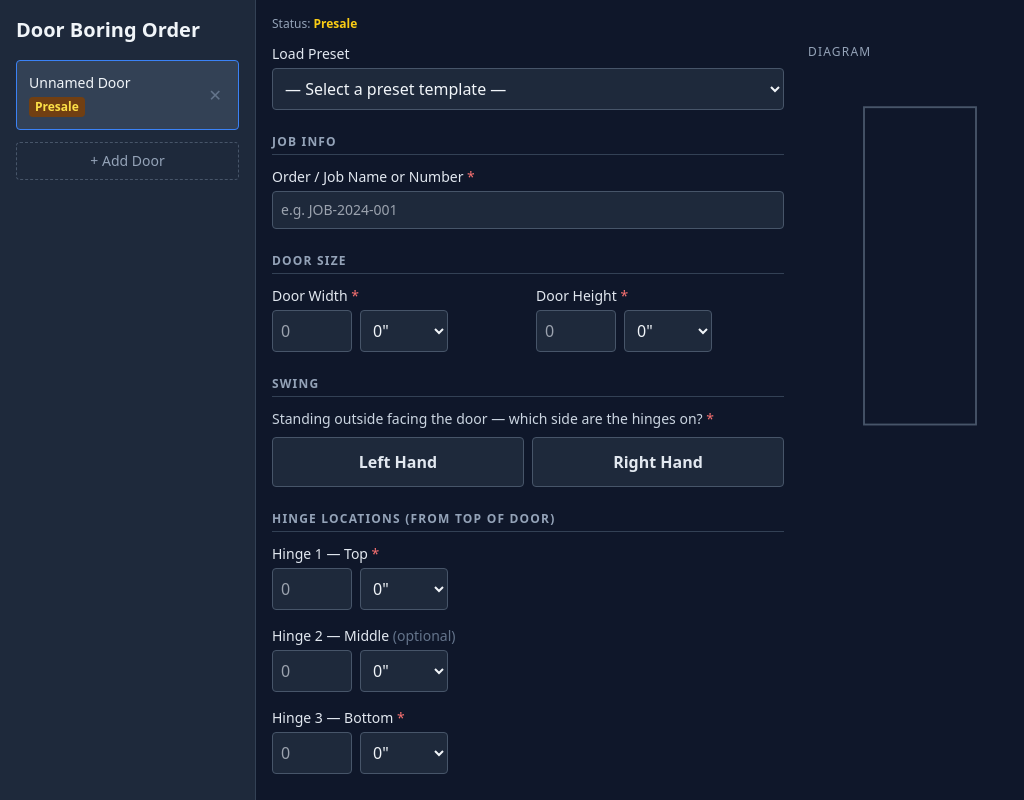
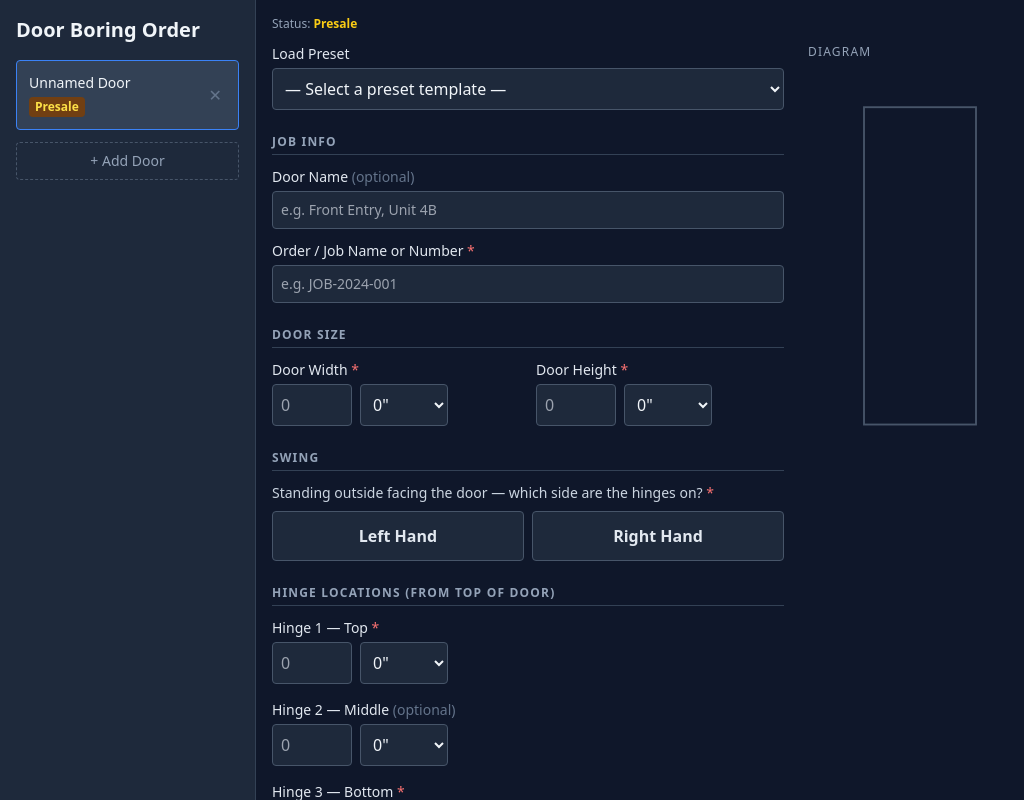
Before and after one commit to miklamx/door-fab-app, a React (Vite) app: page / in a window 1280 px wide. Shown: the top 800 px of the page, without its empty margins (0-1024 px from the left). Built offline with nearby package versions, Linux system fonts and the light colour scheme.

Commit message:
Add optional per-door "Door Name" field
Agent-Logs-Url: https://github.com/miklamx/door-fab-app/sessions/521eb2d1-8f65-4257-87e0-9d1663df1908

Co-authored-by: miklamx <22570030+miklamx@users.noreply.github.com>

```diff
--- a/src/components/DoorCard.jsx
+++ b/src/components/DoorCard.jsx
@@ -11,7 +11,7 @@ export default function DoorCard({ door, isActive, onSelect, onDelete }) {
       <div className="flex items-center justify-between gap-2">
         <div className="min-w-0">
           <div className="font-medium text-slate-100 text-sm truncate">
-            {door.jobName || "Unnamed Door"}
+            {door.name || door.jobName || "Unnamed Door"}
           </div>
           <span
             className={`inline-block text-xs font-semibold px-1.5 py-0.5 rounded mt-1 ${
--- a/src/components/DoorForm.jsx
+++ b/src/components/DoorForm.jsx
@@ -77,6 +77,17 @@ export default function DoorForm({ door, onChange, onSave, onApplyPreset }) {
 
       {/* ── Job Info ── */}
       <SectionHeader>Job Info</SectionHeader>
+      <label className="block text-slate-200 text-sm font-medium mb-3">
+        Door Name{" "}
+        <span className="text-slate-500 font-normal">(optional)</span>
+        <input
+          type="text"
+          value={door.name}
+          onChange={(e) => onChange("name", e.target.value)}
+          placeholder="e.g. Front Entry, Unit 4B"
+          className={inputClass("name")}
+        />
+      </label>
       <label className="block text-slate-200 text-sm font-medium">
         Order / Job Name or Number <span className="text-red-400">*</span>
         <input
--- a/src/components/PrintView.jsx
+++ b/src/components/PrintView.jsx
@@ -9,6 +9,7 @@ function PrintPage({ door, printDate }) {
       <div className="print-header">
         <div>
           <h1 className="print-title">Door Boring Order — Shop Ticket</h1>
+          {door.name && <p className="print-job">{door.name}</p>}
           <p className="print-job">{door.jobName}</p>
         </div>
         <p className="print-date">Printed: {printDate}</p>
--- a/src/hooks/useDoors.js
+++ b/src/hooks/useDoors.js
@@ -18,6 +18,7 @@ function blankDoor() {
     id: uuid(),
     status: "Presale",
     formVersion: 0,
+    name: "",
     jobName: "",
     swing: "",
     doorWidth: "",
@@ -34,7 +35,7 @@ function blankDoor() {
 
 // Ensure any door loaded from storage has all required fields
 function normalizeDoor(d) {
-  return { formVersion: 0, ...d };
+  return { formVersion: 0, name: "", ...d };
 }
 
 function getInitialState() {
```
